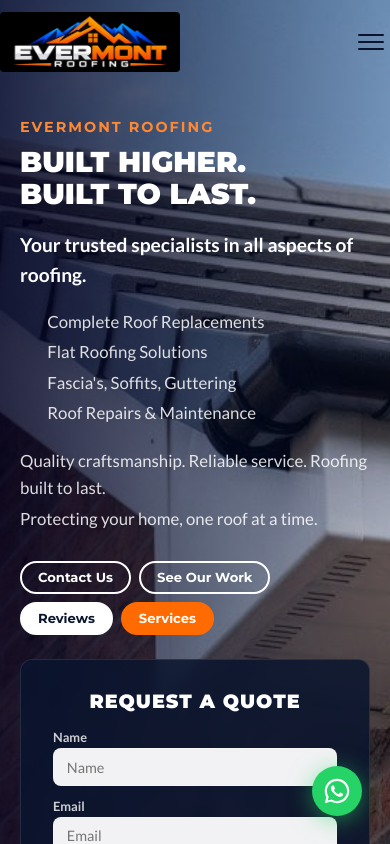
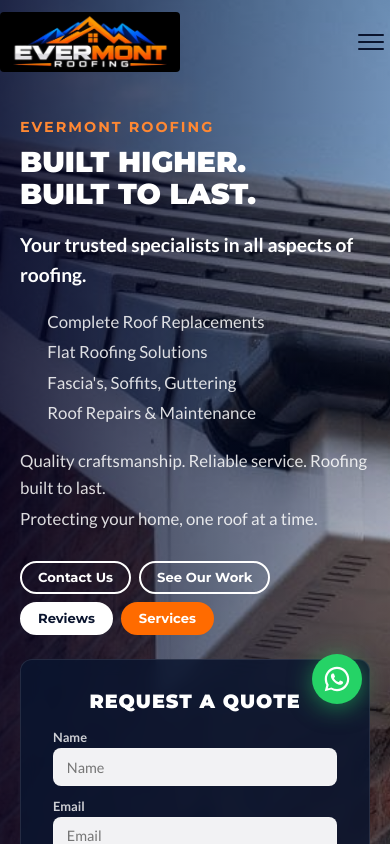
Before and after one commit to tahir1122-dev/EvenMount-Rofing, a React (Vite) app: page / in a window 390 px wide. Shown: the top 844 px of the page. Built offline with nearby package versions, Linux system fonts and the light colour scheme.

Commit message:
feat: add initial styles for App component in App.css

```diff
--- a/src/App.css
+++ b/src/App.css
@@ -845,9 +845,9 @@
 /* â”€â”€â”€ WHATSAPP FLOAT â”€â”€â”€â”€â”€â”€â”€â”€â”€â”€â”€â”€â”€â”€â”€â”€â”€â”€â”€â”€â”€â”€â”€â”€â”€â”€â”€â”€â”€â”€â”€â”€â”€â”€â”€â”€â”€â”€â”€â”€â”€â”€â”€â”€â”€â”€â”€â”€â”€â”€â”€â”€â”€ */
 .whatsapp-float {
   position: fixed;
-  bottom: 28px;
+  bottom: 140px;
   right: 28px;
-  z-index: 9999;
+  z-index: 99999;
   display: flex;
   align-items: center;
   gap: 0.6rem;
@@ -877,7 +877,7 @@
 }
 
 @media (max-width: 480px) {
-  .whatsapp-float { padding: 0.7rem; border-radius: 50%; }
+  .whatsapp-float { padding: 0.7rem; border-radius: 50%; bottom: 140px; }
   .whatsapp-float__label { display: none; }
 }
 
```
